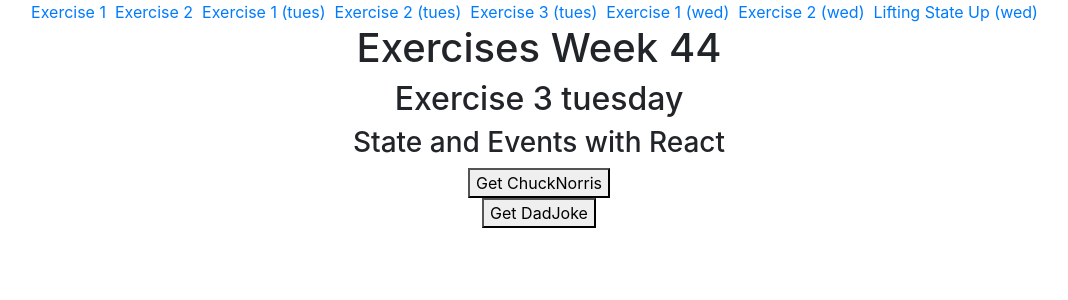
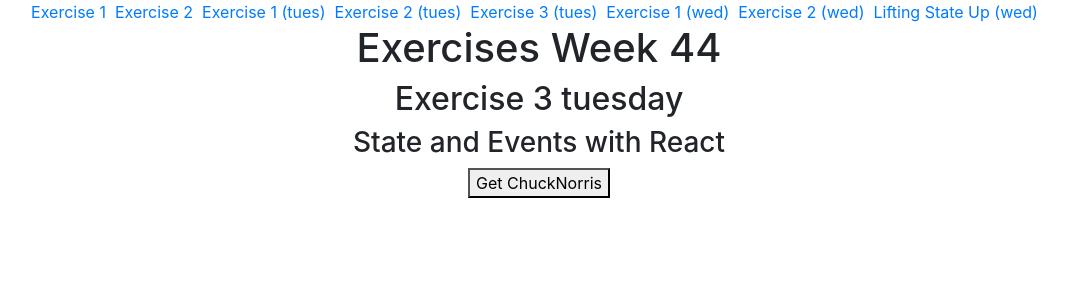
Before and after one commit to cph-ms782/Review_week44, a React (Create React App) app in the folder exercises/: page / in a window 1280 px wide. Shown: the top 300 px of the page, without its empty margins (101-1169 px from the left). Built offline with nearby package versions, Linux system fonts and the light colour scheme.

Commit message:
small corrections tuesday ex3

```diff
--- a/exercises/src/tuesday/AppChuck.js
+++ b/exercises/src/tuesday/AppChuck.js
@@ -7,7 +7,6 @@ function AppChuck(props) {
     return (
         <div className="AppChuck">
             {props.fact}
-
         </div>
     )
 }
--- a/exercises/src/tuesday/AppJokes.js
+++ b/exercises/src/tuesday/AppJokes.js
@@ -47,30 +47,12 @@ function AppJokes() {
         getFacts();
     }
 
-    const handleDadJoke = (e) => {
-        e.preventDefault();
-        const getDadJokes = async () => {
-            console.log("getDadJokes");
-            try {
-                const data = await facade.getDadJokes();
-                console.log("data", data);
-                setJoke(data.joke);
-            } catch (err) {
-                console.log("err", err);
-            }
-        }
-        getDadJokes();
-    }
-
     return (
         <div className="AppJokes">
             <h2>Exercise 3 tuesday</h2>
             <h3>State and Events with React</h3>
             <form>
                 <button onClick={handleChuck}>Get ChuckNorris</button>
-            </form>
-            <form>
-                <button onClick={handleDadJoke}>Get DadJoke</button>
             </form>
             <AppChuck fact={fact} />
             <br />
```
